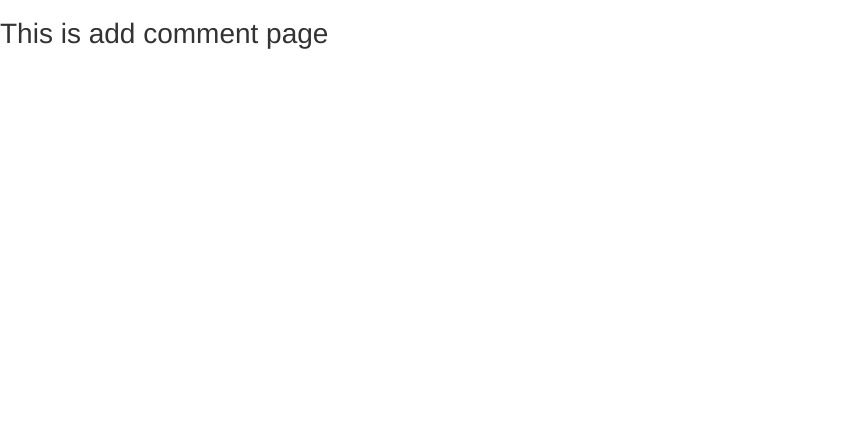
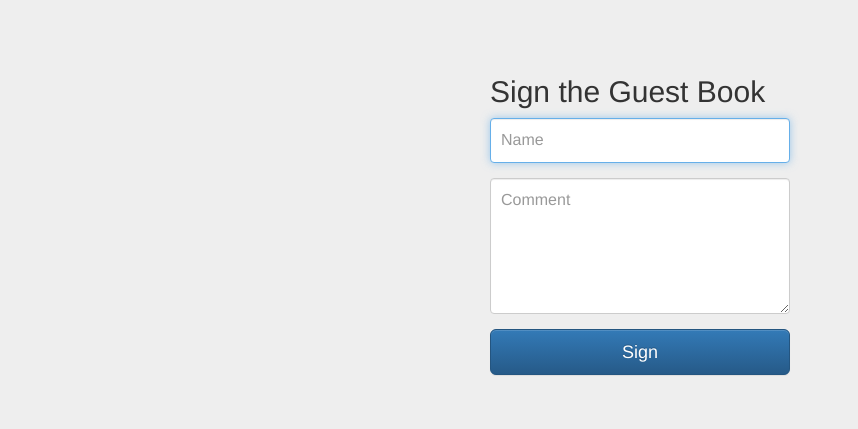
Before and after one commit to E1mir/flask_sandbox, a Flask app: page /add_comment in a window 1280 px wide. Shown: the top 429 px of the page, without its empty margins (0-858 px from the left). Run offline with Flask 2, Linux system fonts and the light colour scheme; some libraries are stand-ins or nearby versions.

Commit message:
Add sign page and its styles.

```diff
--- /dev/null
+++ b/src/static/css/sign_page.css
@@ -0,0 +1,46 @@
+body {
+  padding-top: 40px;
+  padding-bottom: 40px;
+  background-color: #eee;
+}
+
+.form-signin {
+  max-width: 330px;
+  padding: 15px;
+  margin: 0 auto;
+}
+
+.form-signin .form-signin-heading,
+.form-signin .checkbox {
+  margin-bottom: 10px;
+}
+
+.form-signin .checkbox {
+  font-weight: normal;
+}
+
+.form-signin .form-control {
+  position: relative;
+  height: auto;
+  -webkit-box-sizing: border-box;
+  -moz-box-sizing: border-box;
+  box-sizing: border-box;
+  padding: 10px;
+  font-size: 16px;
+}
+
+.form-signin .form-control:focus {
+  z-index: 2;
+}
+
+.form-signin input[type="email"] {
+  margin-bottom: -1px;
+  border-bottom-right-radius: 0;
+  border-bottom-left-radius: 0;
+}
+
+.form-signin input[type="password"] {
+  margin-bottom: 10px;
+  border-top-left-radius: 0;
+  border-top-right-radius: 0;
+}
--- a/src/templates/project/add_comment_form.html
+++ b/src/templates/project/add_comment_form.html
@@ -1,4 +1,18 @@
 {% extends 'layout/base.html' %}
+{% block header %}
+  <link rel="stylesheet" href="{{ url_for('static', filename='css/sign_page.css') }}">
+{% endblock %}
 {% block content %}
-  <h1> This is add comment page</h1>
+  <form class="form-signin">
+    <h2 class="form-signin-heading">Sign the Guest Book</h2>
+    <div class="form-group">
+      <label for="inputName" class="sr-only">Name</label>
+      <input type="text" id="inputName" class="form-control" placeholder="Name" required autofocus>
+    </div>
+    <div class="form-group">
+      <label for="comment" class="sr-only">Comment:</label>
+      <textarea class="form-control" rows="5" id="comment" placeholder="Comment" required></textarea>
+    </div>
+    <button class="btn btn-lg btn-primary btn-block" type="submit">Sign</button>
+  </form>
 {% endblock %}
```
